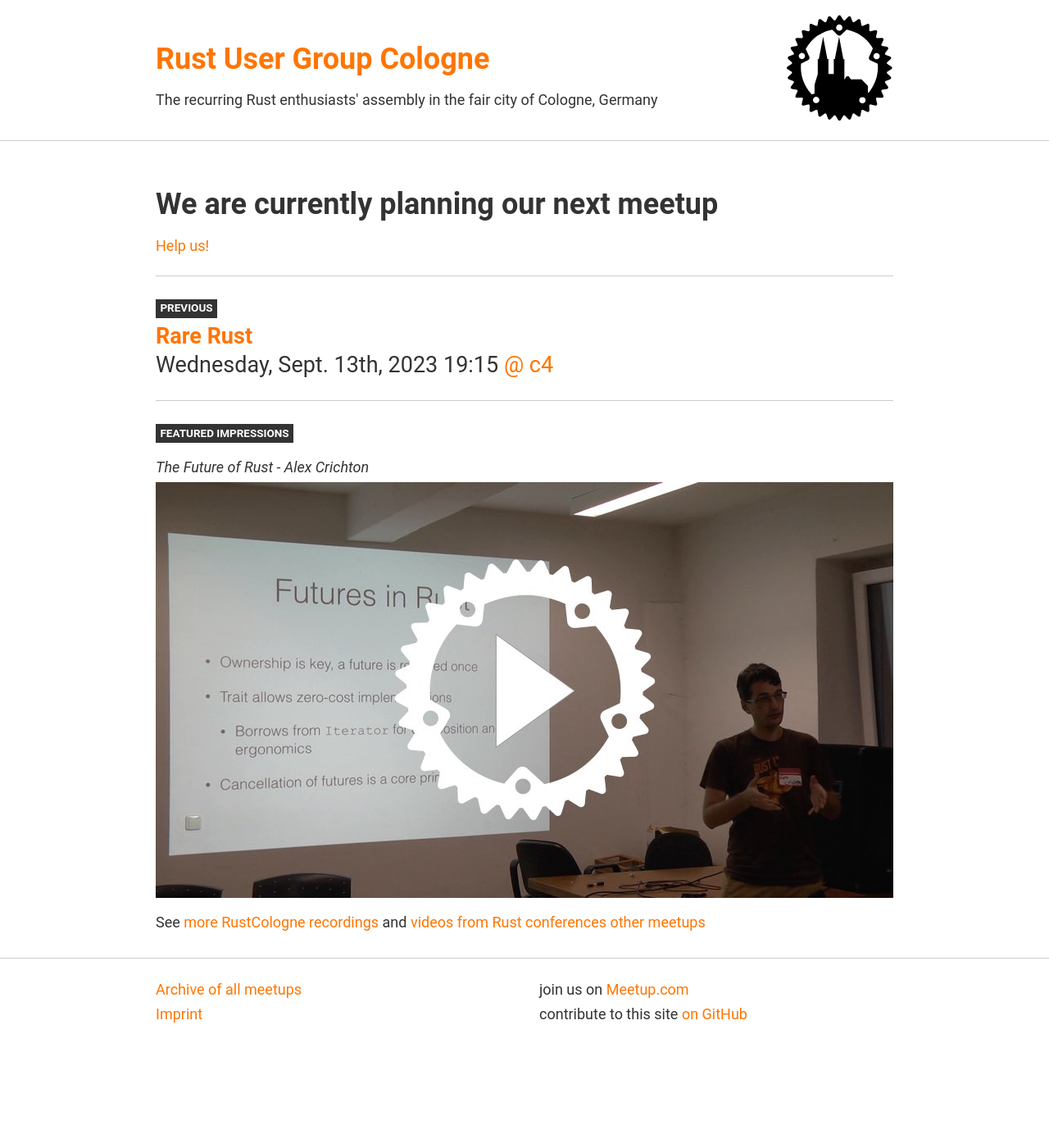
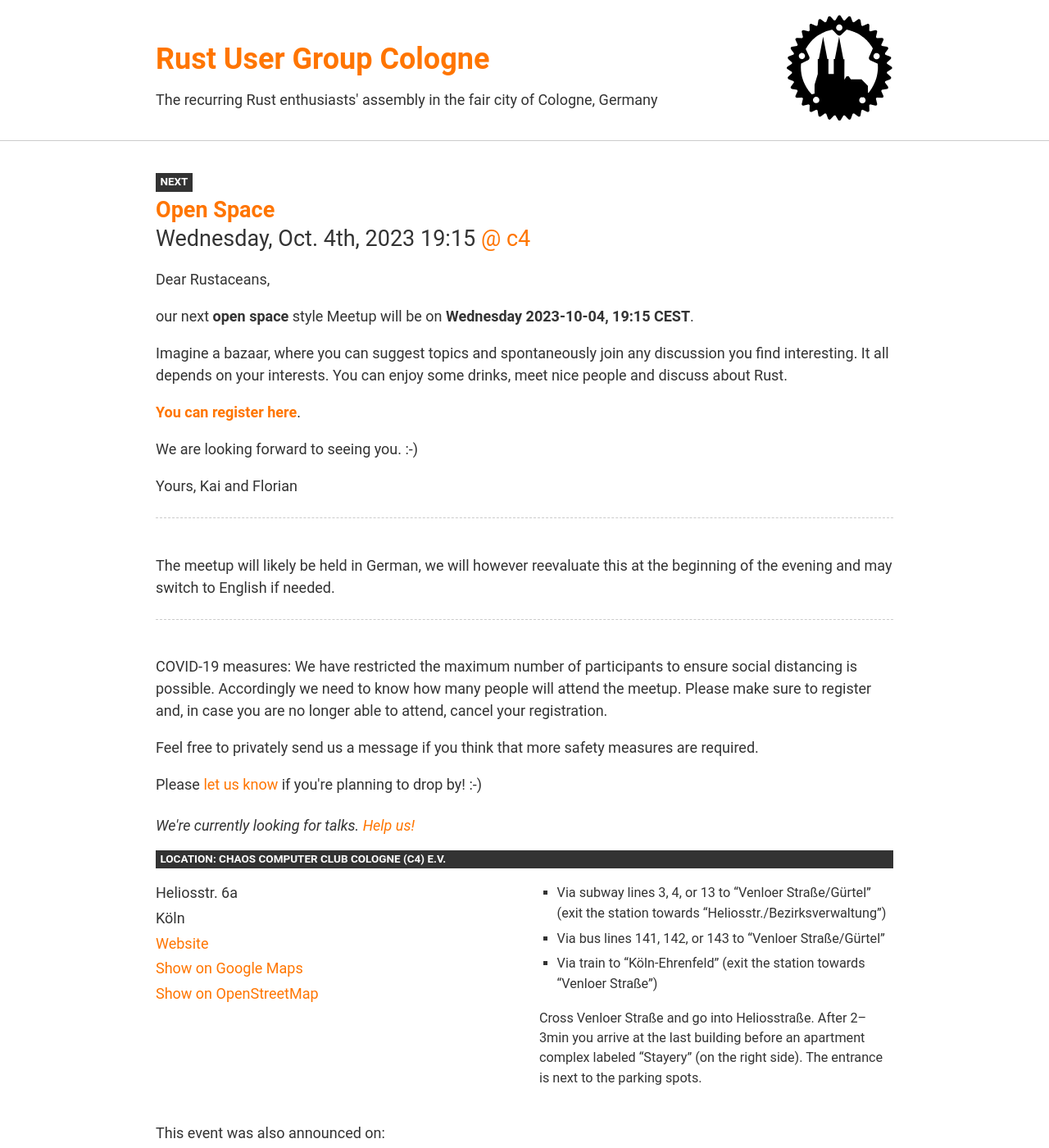
Before and after one commit to Rustaceans/rust-cologne, a Jekyll site: the page built from index.html, in a window 1280 px wide and 1400 px high. Shown: the whole window at 82% size. Built offline with Jekyll 4.4.1, drawn with Linux system fonts in a browser that asks for light colours; some of the changed text lies outside the part shown.

Commit message:
fix event date

```diff
--- a/_posts/2023-10-04-open-space.md
+++ b/_posts/2023-10-04-open-space.md
@@ -1,6 +1,6 @@
 ---
 title: "Open Space"
-date: 2023-09-13 19:15:00 MESZ
+date: 2023-10-04 19:15:00 MESZ
 categories: meetup cologne
 links:
     "Meetup.com": "https://www.meetup.com/rustcologne/events/296379471/"
```
